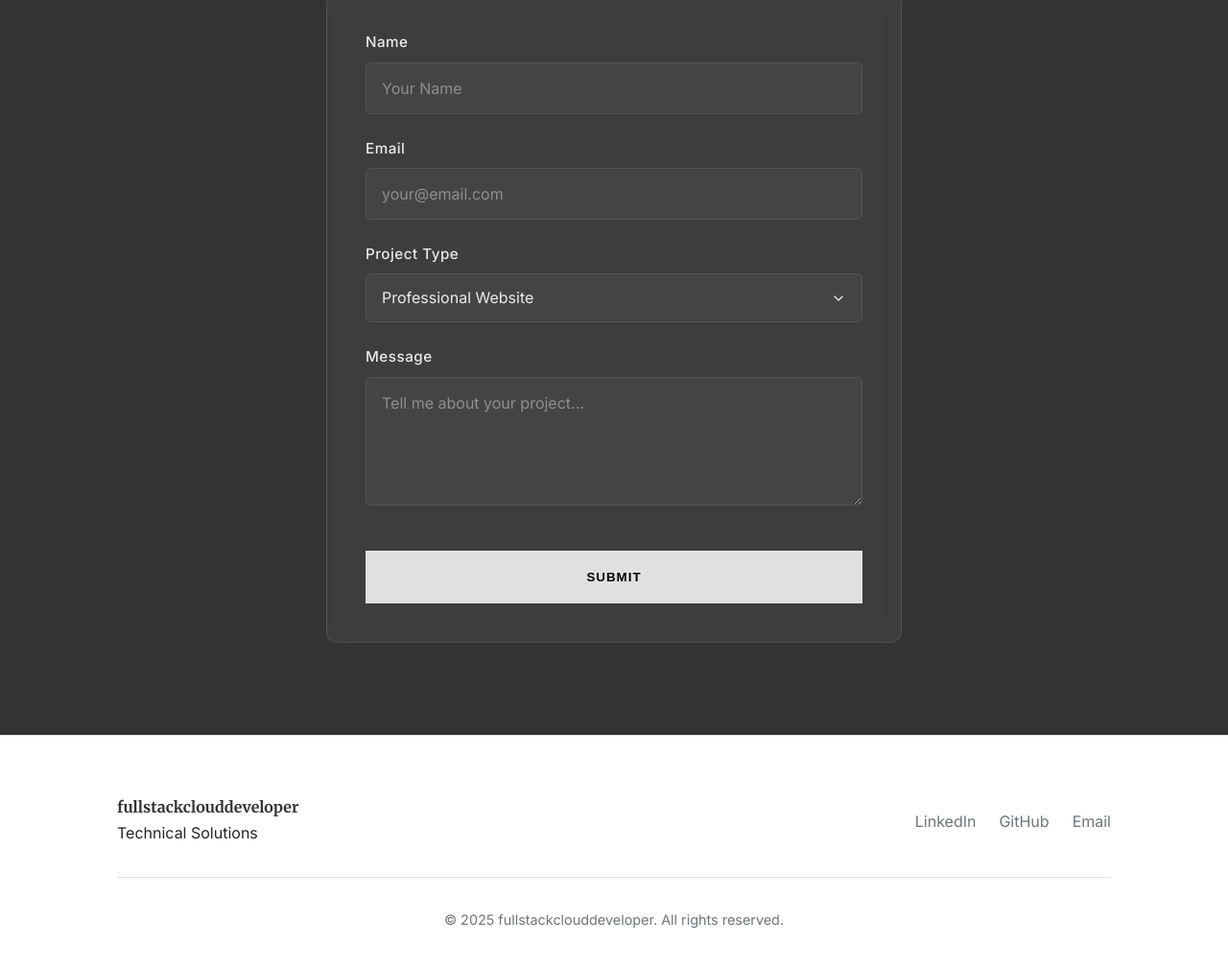
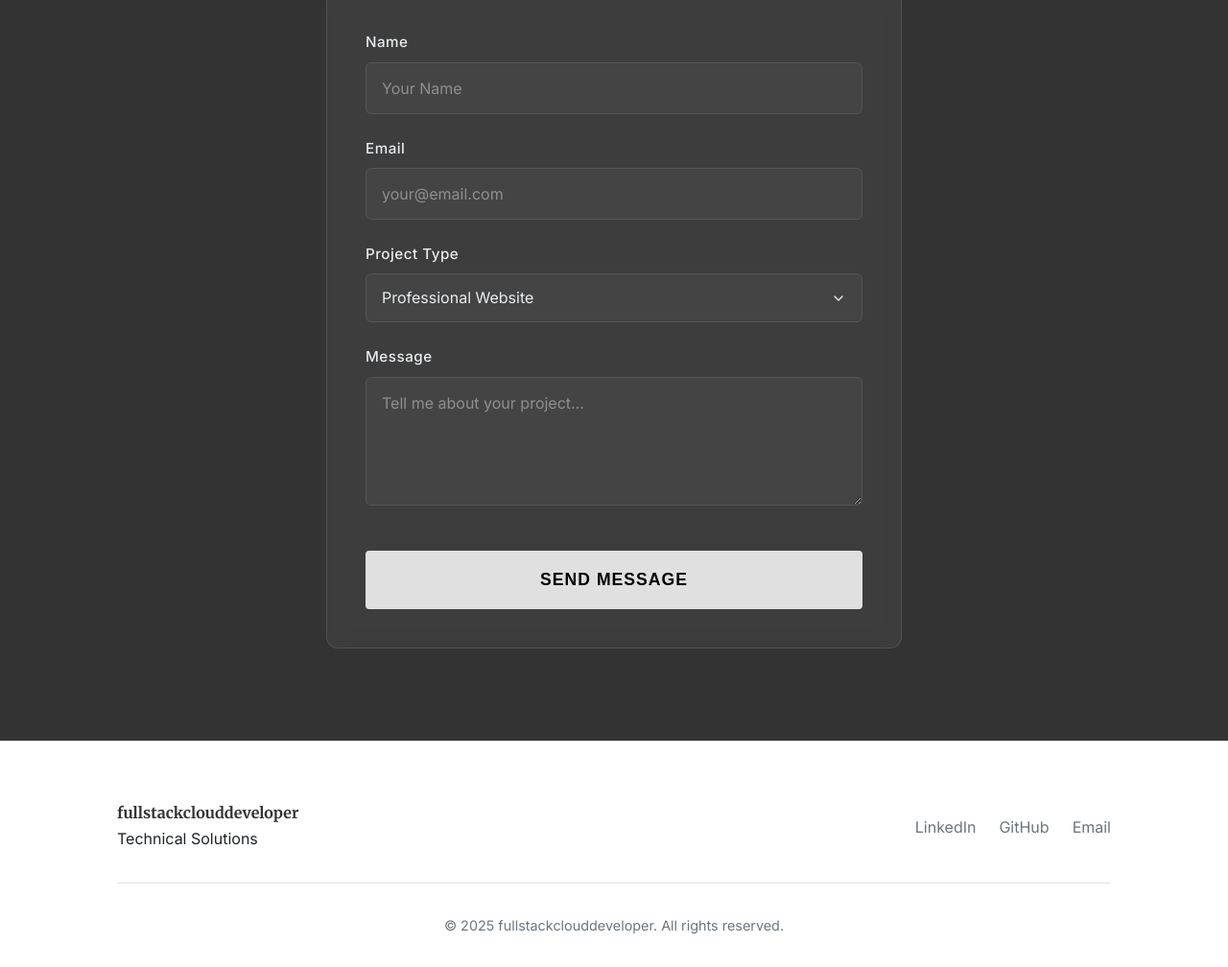
Before and after one commit to bigspotteddog/fullstackclouddeveloper.com, a plain HTML site: page index.html in a window 1280 px wide. Shown: the part 3791-4799 px from the top of the page at 96% size. Drawn offline with Linux system fonts and the light colour scheme.

Commit message:
Try to make recaptcha work.

```diff
--- a/index.html
+++ b/index.html
@@ -219,12 +219,12 @@
                         <textarea id="message" name="message" rows="5" required placeholder="Tell me about your project..."></textarea>
                     </div>
 
-<button class="g-recaptcha"
-    data-sitekey="6LfNbFkpAAAAACRDw-PNuGINY7sgAFJAhOM5CWmg"
-    data-callback='onSubmit'
-    data-action='submit'>
-  Submit
-</button>
+                    <button class="g-recaptcha btn btn-primary btn-large"
+                        data-sitekey="6LfNbFkpAAAAACRDw-PNuGINY7sgAFJAhOM5CWmg"
+                        data-callback='onSubmit'
+                        data-action='submit'>
+                    Send Message
+                    </button>
                 </form>
             </div>
         </section>
```
